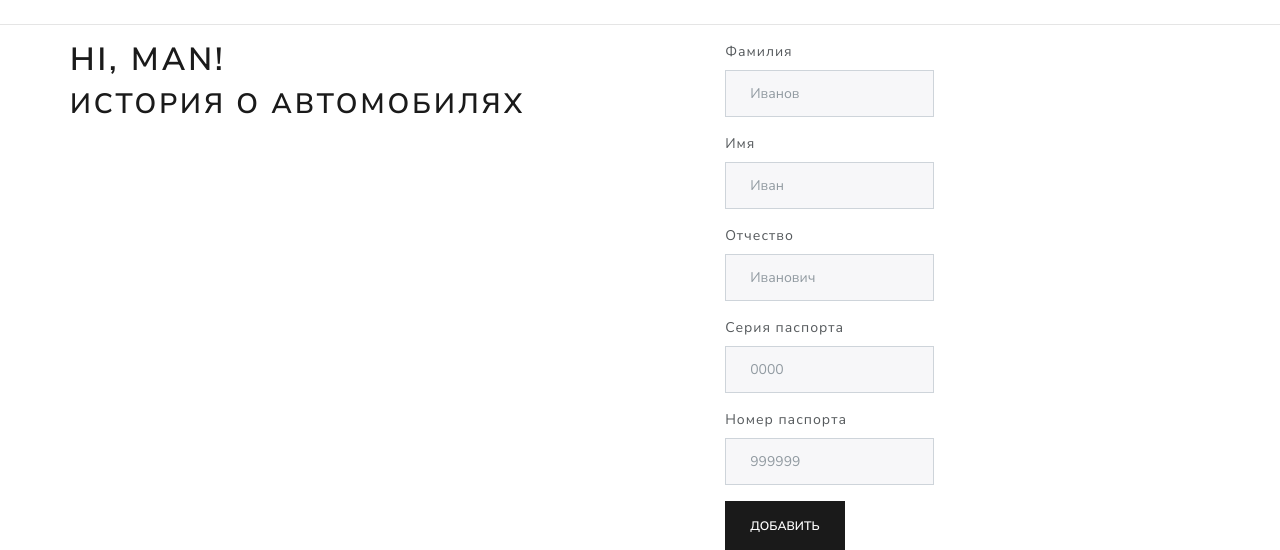
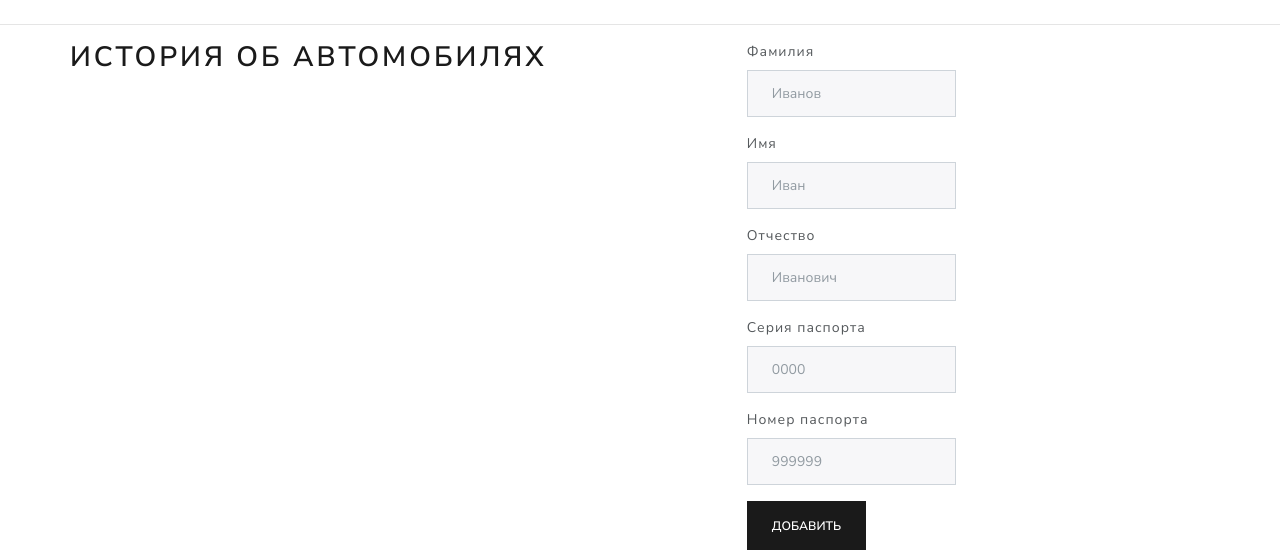
Before and after one commit to Tsarevich01/megataxi12, a Flask app: page / in a window 1280 px wide. Shown: the part 89-639 px from the top of the page. Run offline with Flask 2, Linux system fonts and the light colour scheme; some libraries are stand-ins or nearby versions.

Commit message:
Небольшие изменения в гланой странице

```diff
--- a/app/templates/index.html
+++ b/app/templates/index.html
@@ -1,9 +1,7 @@
 {% extends "base.html" %}
 
 {% block content %}
-    <h1>Hi, {{ user.username }}!</h1>
-
-    <h2>История о автомобилях</h2>
+    <h2>История об автомобилях</h2>
 
 
 {% endblock %}
```
